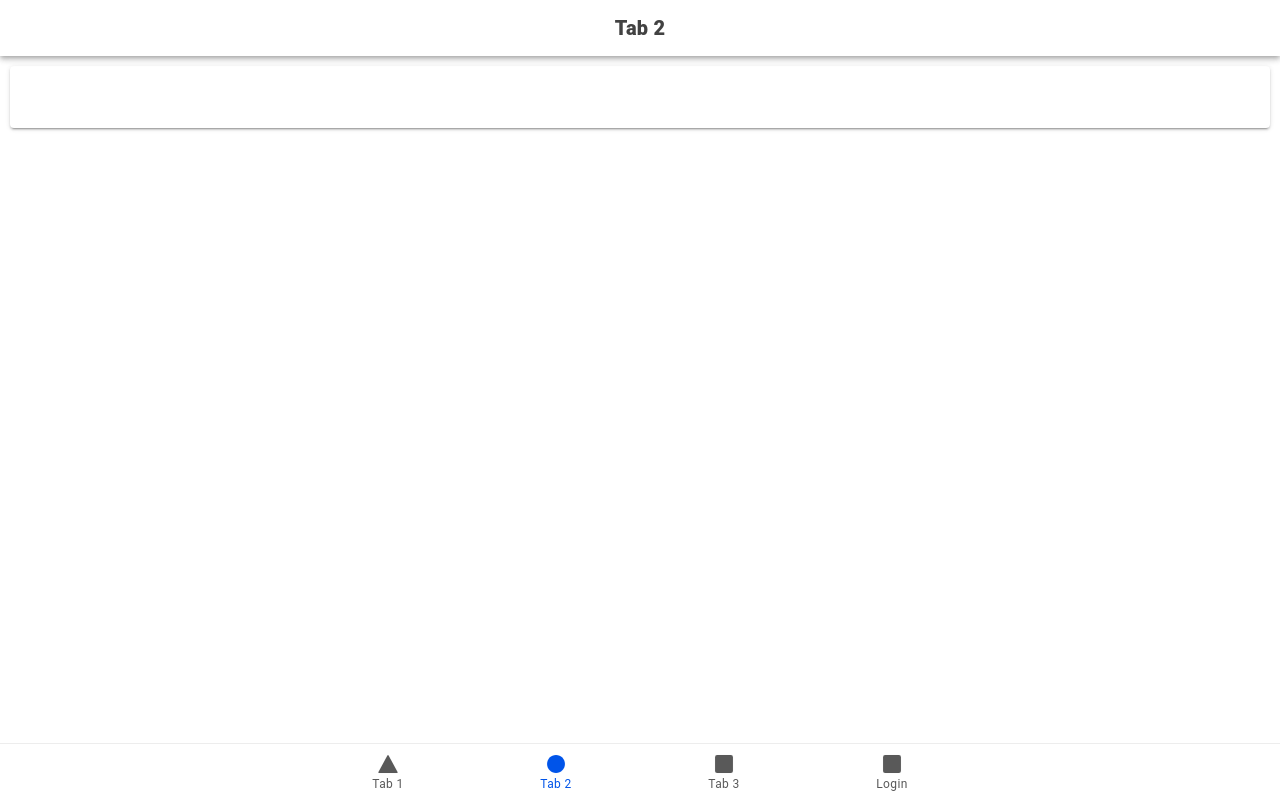
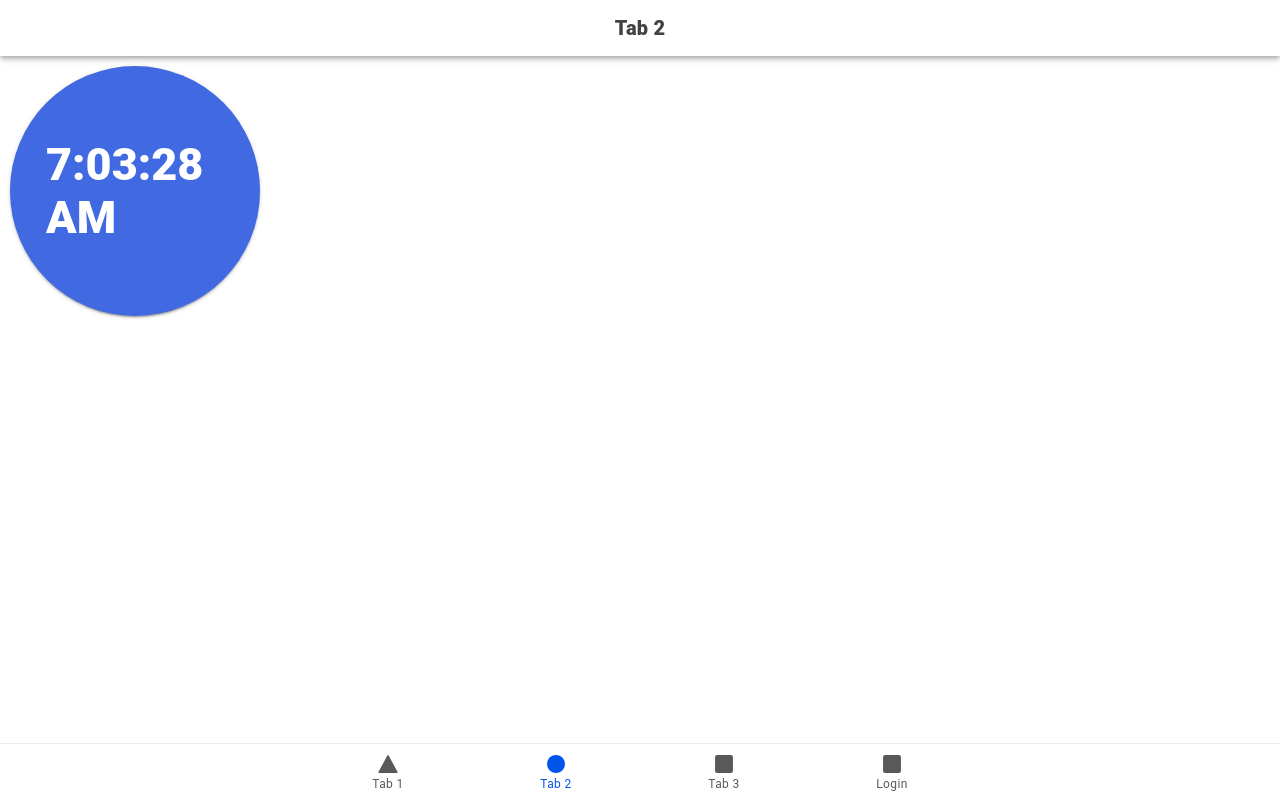
Before and after one commit to AyamNil/Attendify, a React (Vite) app: page /tab2 in a window 1280 px wide. Built offline with nearby package versions, Linux system fonts and the light colour scheme.

Commit message:
Added Clock

```diff
--- a/src/pages/Tab2.scss
+++ b/src/pages/Tab2.scss
@@ -0,0 +1,17 @@
+.clock{
+    color: rgb(255, 255, 255);
+    font-size: 45px;
+    font-weight: 900;
+}
+
+.clock-container {
+    display: flex;
+    flex-direction: column;
+    align-items: center;
+    padding: 20px;
+    justify-content: center;
+    border-radius: 500px;
+    height: 250px;
+    width: 250px;
+    background-color: royalblue;
+  }
--- a/src/pages/Tab2.tsx
+++ b/src/pages/Tab2.tsx
@@ -1,26 +1,39 @@
-import React from 'react';
-import { IonCard, IonCardHeader, IonContent, IonHeader, IonPage, IonTitle, IonToolbar } from '@ionic/react';
-// import Clock from 'react-live-clock'; // Import the Clock component
-// import Clock from 'react-live-clock';
+import {
+  IonCard,
+  IonCardHeader,
+  IonContent,
+  IonHeader,
+  IonLabel,
+  IonPage,
+  IonTitle,
+  IonToolbar,
+} from "@ionic/react";
+import React, { useState } from "react";
+import "./Tab2.scss";
+import "./app.scss";
 
 const Tab2: React.FC = () => {
+  let time = new Date().toLocaleTimeString();
+
+  const [ctime, setTime] = useState(time);
+  const UpdateTime = () => {
+    time = new Date().toLocaleTimeString();
+    setTime(time);
+  };
+  setInterval(UpdateTime);
   return (
     <IonPage>
       <IonHeader>
         <IonToolbar>
-          <IonTitle className='title-page'>Tab 2</IonTitle>
+          <IonTitle className="title-page">Tab 2</IonTitle>
         </IonToolbar>
       </IonHeader>
       <IonContent fullscreen>
-        <IonCard>
+        <IonCard className="clock-container">
           <IonCardHeader>
-            {/* Wrap the Clock component inside an element */}
-            <h1>
-              {/* <Clock
-                format={'HH:mm:ss'}
-                ticking={true}
-                timezone={'US/Pacific'} /> */}
-            </h1>
+            <IonLabel className="clock">
+              {ctime}
+            </IonLabel>
           </IonCardHeader>
         </IonCard>
       </IonContent>
```
Also changed, not shown: src/pages/app.scss (line endings or trailing spaces).
